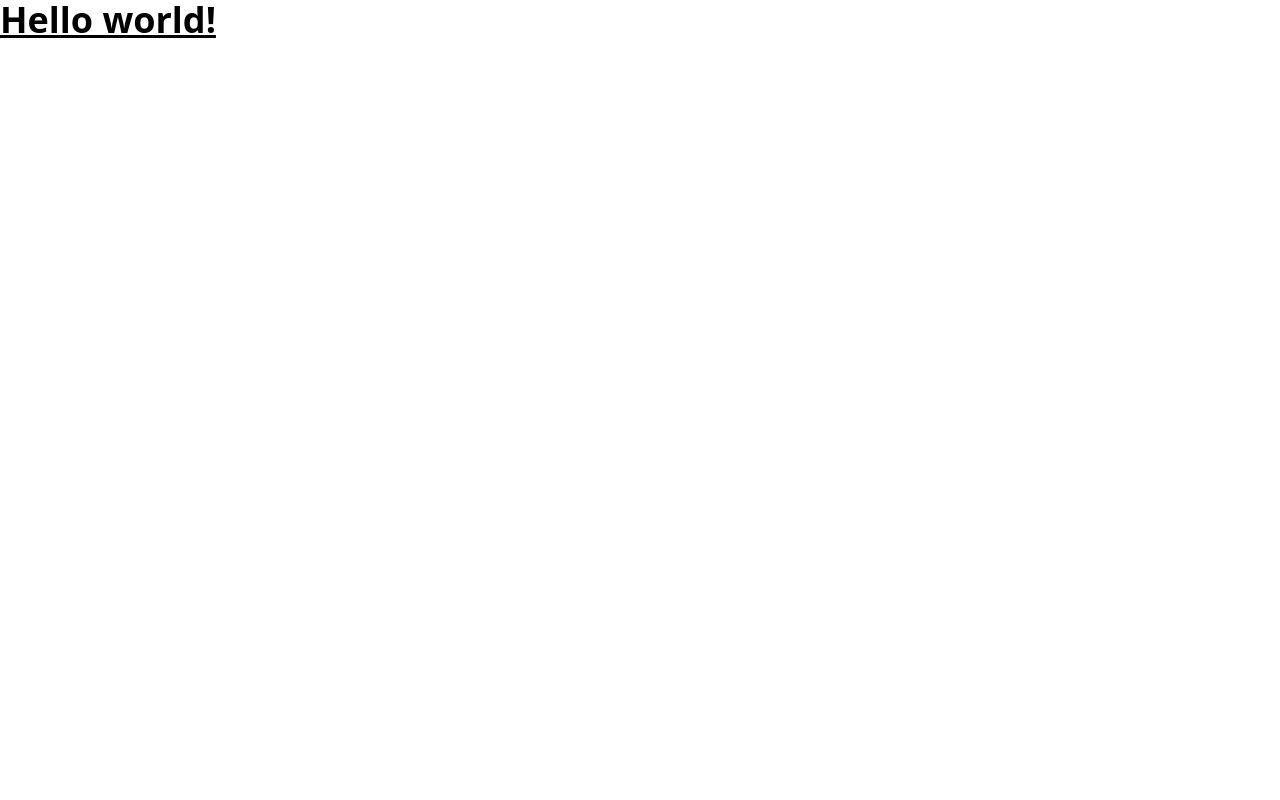
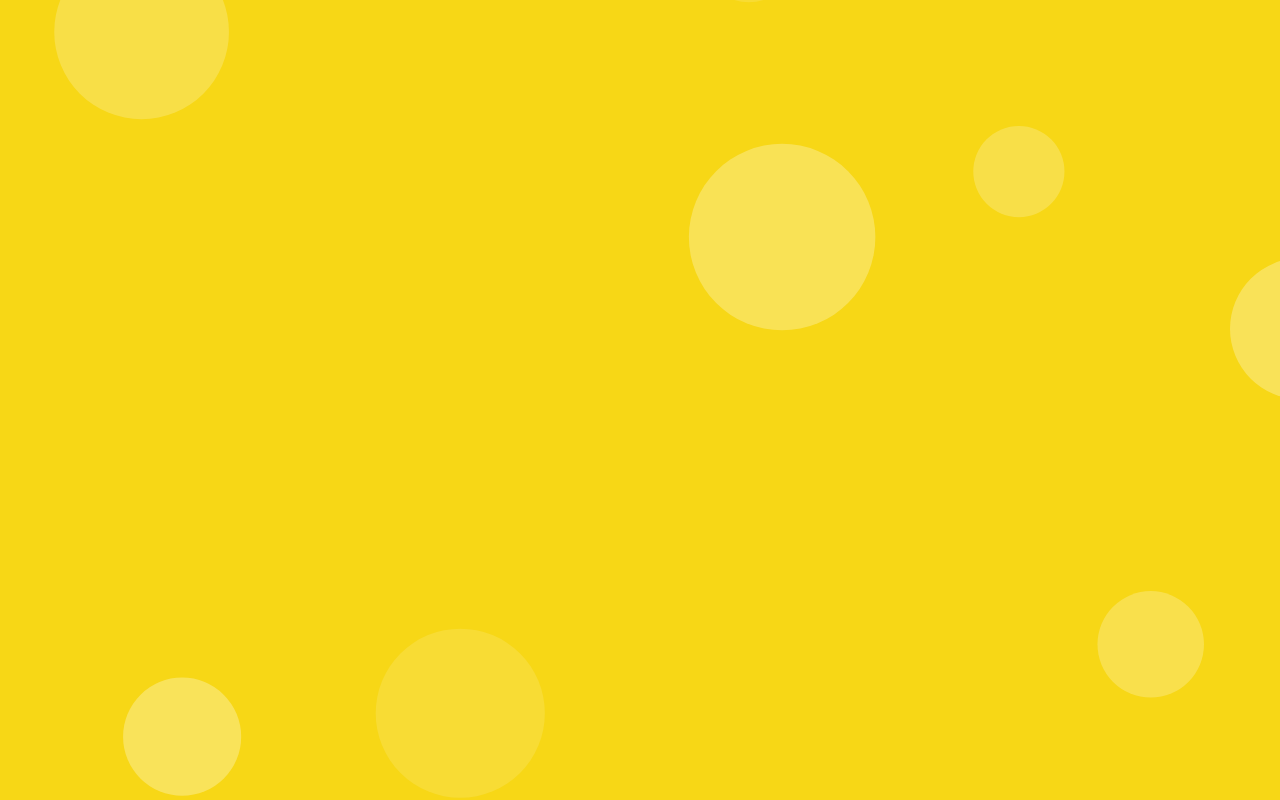
Before and after one commit to KagChi/KagChi, a Next.js app: page / in a window 1280 px wide. Built offline with nearby package versions, Linux system fonts and the light colour scheme.

Commit message:
feat: add particles

```diff
--- /dev/null
+++ b/components/particles.tsx
@@ -0,0 +1,140 @@
+import Particles from "react-tsparticles";
+import { loadFull } from "tsparticles";
+import { Engine } from "tsparticles-engine";
+
+export const ParticlesComponent = () => {
+  const particlesInit = async (main: Engine) => {
+    await loadFull(main);
+  };
+  return (
+    <Particles
+      id="particles-component"
+      init={particlesInit}
+      options={{
+        background: {
+          color: {
+            value: "#F7D716",
+          },
+        },
+        fpsLimit: 120,
+        interactivity: {
+          detect_on: "canvas",
+          events: {
+            onhover: {
+              enable: false,
+              mode: "grab",
+            },
+            onclick: {
+              enable: false,
+              mode: "push",
+            },
+            resize: true,
+          },
+          modes: {
+            grab: {
+              distance: 400,
+              line_linked: {
+                opacity: 1,
+              },
+            },
+            bubble: {
+              distance: 400,
+              size: 40,
+              duration: 2,
+              opacity: 8,
+            },
+            repulse: {
+              distance: 200,
+              duration: 0.4,
+            },
+            push: {
+              particles_nb: 4,
+            },
+            remove: {
+              particles_nb: 2,
+            },
+          },
+        },
+        particles: {
+          color: {
+            value: "#ffffff",
+          },
+          links: {
+            color: "#ffffff",
+            distance: 150,
+            enable: true,
+            opacity: 0.5,
+            width: 1,
+          },
+          collisions: {
+            enable: true,
+          },
+          number: {
+            value: 6,
+            density: {
+              enable: true,
+              value_area: 800,
+            },
+          },
+          opacity: {
+            value: 0.3,
+            random: true,
+            anim: {
+              enable: false,
+              speed: 1,
+              opacity_min: 0.1,
+              sync: false,
+            },
+          },
+          shape: {
+            type: "circle",
+            stroke: {
+              width: 0,
+              color: "#000",
+            },
+            polygon: {
+              nb_sides: 6,
+            },
+            image: {
+              src: "img/github.svg",
+              width: 100,
+              height: 100,
+            },
+          },
+          size: {
+            value: 160,
+            random: false,
+            anim: {
+              enable: true,
+              speed: 10,
+              size_min: 40,
+              sync: false,
+            },
+          },
+          line_linked: {
+            enable: false,
+            distance: 200,
+            color: "#ffffff",
+            opacity: 1,
+            width: 2,
+          },
+          move: {
+            enable: true,
+            speed: 1.6,
+            direction: "top",
+            random: false,
+            straight: false,
+            out_mode: "out",
+            bounce: false,
+            attract: {
+              enable: false,
+              rotateX: 600,
+              rotateY: 1200,
+            },
+          },
+        },
+        detectRetina: true,
+      }}
+    />
+  );
+};
--- a/package.json
+++ b/package.json
@@ -9,7 +9,9 @@
   "dependencies": {
     "next": "^12.1.6",
     "react": "17.0.2",
-    "react-dom": "17.0.2"
+    "react-dom": "17.0.2",
+    "react-tsparticles": "^2.1.0",
+    "tsparticles": "^2.1.0"
   },
   "description": "Just a simple website for my personal website",
   "version": "2.0.0",
--- a/pages/index.tsx
+++ b/pages/index.tsx
@@ -1,9 +1,14 @@
-export default function Home() {
-  return (
-    <>
-      <h1 className="text-4xl font-bold underline">
-        Hello world!
-      </h1>
-    </>
-  )
+import { Component, ReactNode } from "react";
+import { ParticlesComponent } from "../components/particles";
+
+export default class extends Component {
+  public render(): ReactNode {
+    return (
+      <>
+        <div className="container">
+          <ParticlesComponent />
+        </div>
+      </>
+    );
+  }
 }
```
Also changed, not shown: public/assets/wave.svg (added), public/assets/wave_2.svg (added).
